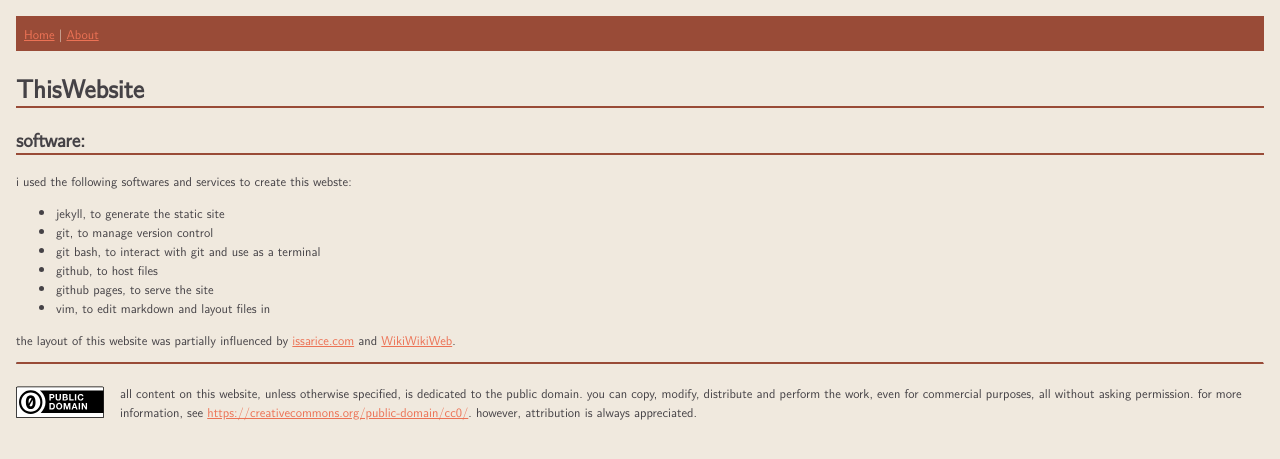
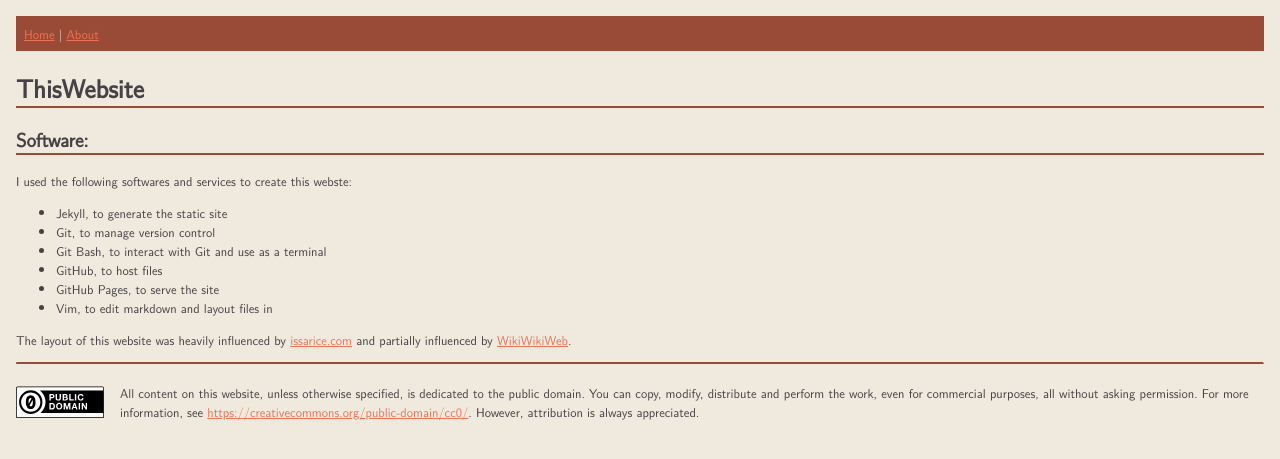
Before and after one commit to harperawl/home, a Jekyll site: the page built from ThisWebsite.md, in a window 1280 px wide. Shown: the top 459 px of the page. Built offline with Jekyll 4.4.1, drawn with Linux system fonts in a browser that asks for light colours.

Commit message:
less cringe

```diff
--- a/ThisWebsite.md
+++ b/ThisWebsite.md
@@ -2,13 +2,13 @@
 layout: default
 title: ThisWebsite
 ---
-## software:
-i used the following softwares and services to create this webste:
-- jekyll, to generate the static site
-- git, to manage version control
-- git bash, to interact with git and use as a terminal
-- github, to host files
-- github pages, to serve the site
-- vim, to edit markdown and layout files in
+## Software:
+I used the following softwares and services to create this webste:
+- Jekyll, to generate the static site
+- Git, to manage version control
+- Git Bash, to interact with Git and use as a terminal
+- GitHub, to host files
+- GitHub Pages, to serve the site
+- Vim, to edit markdown and layout files in
 
-the layout of this website was partially influenced by [issarice.com](http://issarice.com) and [WikiWikiWeb](http://wiki.c2.net).
+The layout of this website was heavily influenced by [issarice.com](http://issarice.com) and partially influenced by [WikiWikiWeb](https://wiki.c2.net).
--- a/_includes/footer.html
+++ b/_includes/footer.html
@@ -1,5 +1,5 @@
 <hr>
 <footer>
 	<img src="/assets/images/cc-zero.svg" />
-	<p>all content on this website, unless otherwise specified, is dedicated to the public domain. you can copy, modify, distribute and perform the work, even for commercial purposes, all without asking permission. for more information, see <a href="https://creativecommons.org/public-domain/cc0/" target="_blank">https://creativecommons.org/public-domain/cc0/</a>. however, attribution is always appreciated.</p>
+	<p>All content on this website, unless otherwise specified, is dedicated to the public domain. You can copy, modify, distribute and perform the work, even for commercial purposes, all without asking permission. For more information, see <a href="https://creativecommons.org/public-domain/cc0/" target="_blank">https://creativecommons.org/public-domain/cc0/</a>. However, attribution is always appreciated.</p>
 </footer>
```
Also changed, not shown: index.md (+2 -2 lines).
